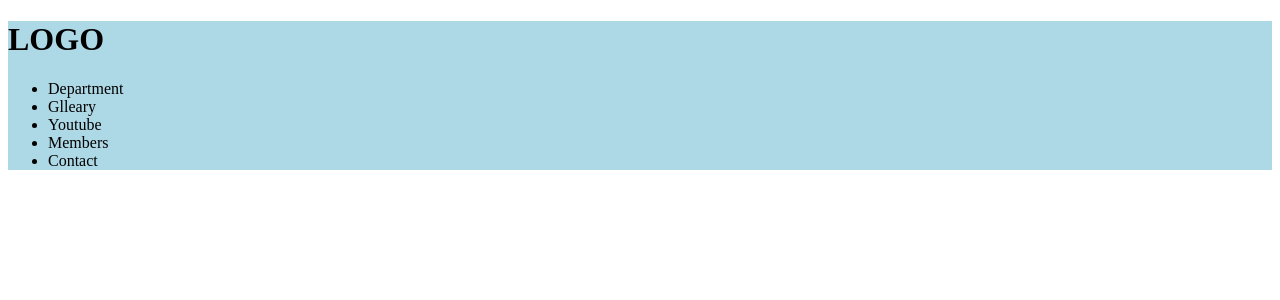
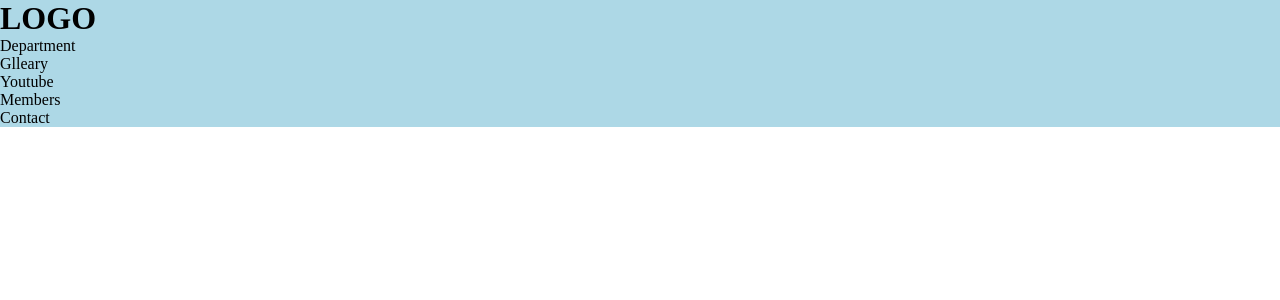
Before and after one commit to xqwerty11/test, a React (Create React App) app: page /#/ in a window 1280 px wide. Shown: the top 300 px of the page. Built offline with nearby package versions, Linux system fonts and the light colour scheme.

Commit message:
전역 스타일 적용

```diff
--- a/src/App.js
+++ b/src/App.js
@@ -1,3 +1,4 @@
+import './style/Global.scss';
 import Header from './compornents/common/header/Header';
 
 function App() {
--- /dev/null
+++ b/src/style/Global.scss
@@ -0,0 +1,13 @@
+* {
+	margin: 0;
+	padding: 0;
+	box-sizing: border-box;
+}
+ul,
+ol,
+li {
+	list-style: none;
+}
+a {
+	text-decoration: none;
+}
```
